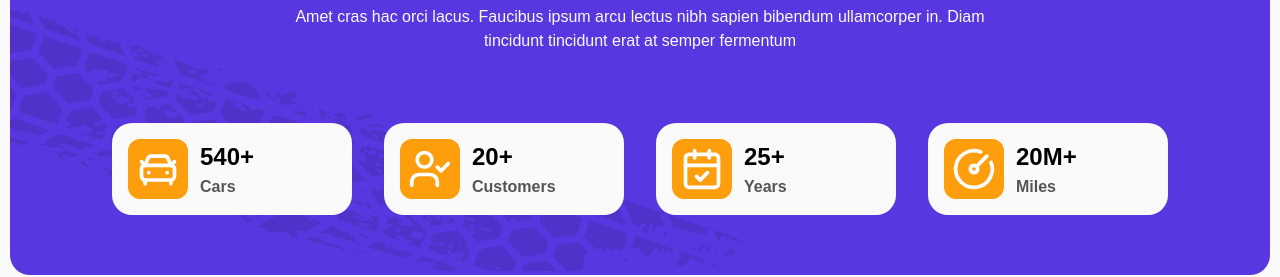
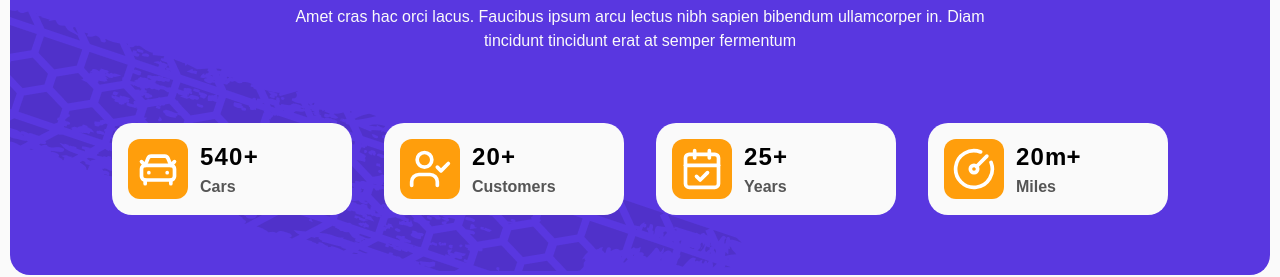
Before and after one commit to ahmadshahfarhan/car-rental, a React (Vite) app: page / in a window 1280 px wide. Shown: the part 2000-2277 px from the top of the page. Built offline with nearby package versions, Linux system fonts and the light colour scheme.

Commit message:
FE/ add animation numbertircer magic ui

```diff
--- a/src/components/about/dialogVideo/dialogVideo.jsx
+++ b/src/components/about/dialogVideo/dialogVideo.jsx
@@ -1,4 +1,5 @@
 import { HeroVideoDialog } from "../../ui/hero-video-dialog";
+import { NumberTicker } from "../../ui/number-ticker";
 
 const DialogVideo = () => {
   return (
@@ -15,16 +16,31 @@ const DialogVideo = () => {
         </div>
         <div className="flex md:justify-between justify-center flex-wrap gap-8 text-center md:mt-20 mt-14">
           <div>
-            <h1 className=" text-primary font-worksans font-bold md:text-7xl text-5xl">20k+</h1>
-            <span className=" font-worksans font-bold md:text-xl text-lg">Happy customers</span>
+            <div className="text-primary font-worksans font-bold md:text-7xl text-5xl flex justify-center">
+              <NumberTicker value={20} />
+              <span>k+</span>
+            </div>
+            <span className=" font-worksans font-bold md:text-xl text-lg">
+              Happy customers
+            </span>
           </div>
           <div>
-            <h1 className=" text-primary font-worksans font-bold md:text-7xl text-5xl">540+</h1>
-            <span className=" font-worksans font-bold md:text-xl text-lg">Count of cars</span>
+            <div className="text-primary font-worksans font-bold md:text-7xl text-5xl flex justify-center">
+              <NumberTicker value={540} />
+              <span>+</span>
+            </div>
+            <span className=" font-worksans font-bold md:text-xl text-lg">
+              Count of cars
+            </span>
           </div>
           <div>
-            <h1 className=" text-primary font-worksans font-bold md:text-7xl text-5xl">25+</h1>
-            <span className=" font-worksans font-bold md:text-xl text-lg">Years of experince</span>
+            <div className="text-primary font-worksans font-bold md:text-7xl text-5xl flex justify-center">
+              <NumberTicker value={25} />
+              <span>+</span>
+            </div>
+            <span className=" font-worksans font-bold md:text-xl text-lg">
+              Years of experince
+            </span>
           </div>
         </div>
       </div>
--- a/src/components/home/banner/FactsinNumber.jsx
+++ b/src/components/home/banner/FactsinNumber.jsx
@@ -1,5 +1,6 @@
 import { CarFront, UserCheck, CalendarCheck, CircleGauge } from "lucide-react";
 import Shadow from "../../../assets/banner/FactinNumber/Shadow.png";
+import { NumberTicker } from "../../ui/number-ticker";
 
 const FactsinNumber = () => {
   return (
@@ -23,7 +24,13 @@ const FactsinNumber = () => {
                   size={48}
                 />
                 <div>
-                  <h1 className="uppercase font-bold text-[24px]">540+</h1>
+                  <div className=" flex items-center">
+                    <NumberTicker
+                      value={540}
+                      className="uppercase font-bold text-[24px]"
+                    />
+                    <span className="uppercase font-bold text-[24px]">+</span>
+                  </div>
                   <p className=" font-semibold text-[16px] text-text-muted">
                     Cars
                   </p>
@@ -37,7 +44,13 @@ const FactsinNumber = () => {
                   size={48}
                 />
                 <div>
-                  <h1 className="uppercase font-bold text-[24px]">20+</h1>
+                  <div className=" flex items-center">
+                    <NumberTicker
+                      value={20}
+                      className="uppercase font-bold text-[24px]"
+                    />
+                    <span className="uppercase font-bold text-[24px]">+</span>
+                  </div>
                   <p className=" font-semibold text-[16px] text-text-muted">
                     Customers
                   </p>
@@ -51,7 +64,13 @@ const FactsinNumber = () => {
                   size={48}
                 />
                 <div>
-                  <h1 className="uppercase font-bold text-[24px]">25+</h1>
+                  <div className=" flex items-center">
+                    <NumberTicker
+                      value={25}
+                      className="uppercase font-bold text-[24px]"
+                    />
+                    <span className="uppercase font-bold text-[24px]">+</span>
+                  </div>
                   <p className=" font-semibold text-[16px] text-text-muted">
                     Years
                   </p>
@@ -65,7 +84,13 @@ const FactsinNumber = () => {
                   size={48}
                 />
                 <div>
-                  <h1 className="uppercase font-bold text-[24px]">20m+</h1>
+                  <div className=" flex items-center">
+                    <NumberTicker
+                      value={20}
+                      className="uppercase font-bold text-[24px]"
+                    />
+                    <span className="font-bold text-[24px]">m+</span>
+                  </div>
                   <p className=" font-semibold text-[16px] text-text-muted">
                     Miles
                   </p>
--- /dev/null
+++ b/src/components/ui/number-ticker.jsx
@@ -0,0 +1,53 @@
+import { useEffect, useRef } from "react";
+import { useInView, useMotionValue, useSpring } from "motion/react"
+
+import { cn } from "@/lib/utils"
+
+export function NumberTicker({
+  value,
+  startValue = 0,
+  direction = "up",
+  delay = 0,
+  className,
+  decimalPlaces = 0,
+  ...props
+}) {
+  const ref = useRef(null)
+  const motionValue = useMotionValue(direction === "down" ? value : startValue)
+  const springValue = useSpring(motionValue, {
+    damping: 60,
+    stiffness: 100,
+  })
+  const isInView = useInView(ref, { once: true, margin: "0px" })
+
+  useEffect(() => {
+    if (isInView) {
+      const timer = setTimeout(() => {
+        motionValue.set(direction === "down" ? startValue : value)
+      }, delay * 1000)
+      return () => clearTimeout(timer);
+    }
+  }, [motionValue, isInView, delay, value, direction, startValue])
+
+  useEffect(() =>
+    springValue.on("change", (latest) => {
+      if (ref.current) {
+        ref.current.textContent = Intl.NumberFormat("en-US", {
+          minimumFractionDigits: decimalPlaces,
+          maximumFractionDigits: decimalPlaces,
+        }).format(Number(latest.toFixed(decimalPlaces)))
+      }
+    }), [springValue, decimalPlaces])
+
+  return (
+    <span
+      ref={ref}
+      className={cn(
+        "inline-block tracking-wider tabular-nums",
+        className
+      )}
+      {...props}>
+      {startValue}
+    </span>
+  );
+}
```
